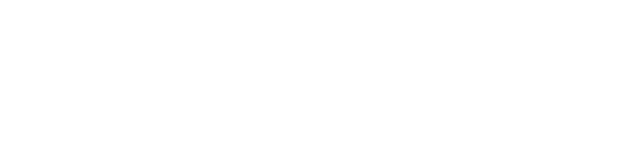
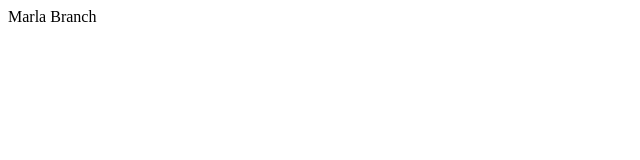
Before and after one commit to medina-s/final-server-project, a plain HTML site: page index.html in a window 1280 px wide. Shown: the whole page, without its empty margins (0-640 px from the left). Drawn offline with Linux system fonts and the light colour scheme.

Commit message:
final project

```diff
--- a/index.html
+++ b/index.html
@@ -7,6 +7,6 @@
     <title>Document</title>
 </head>
 <body>
-
+    <h>Marla Branch</h>
 </body>
 </html>
```
